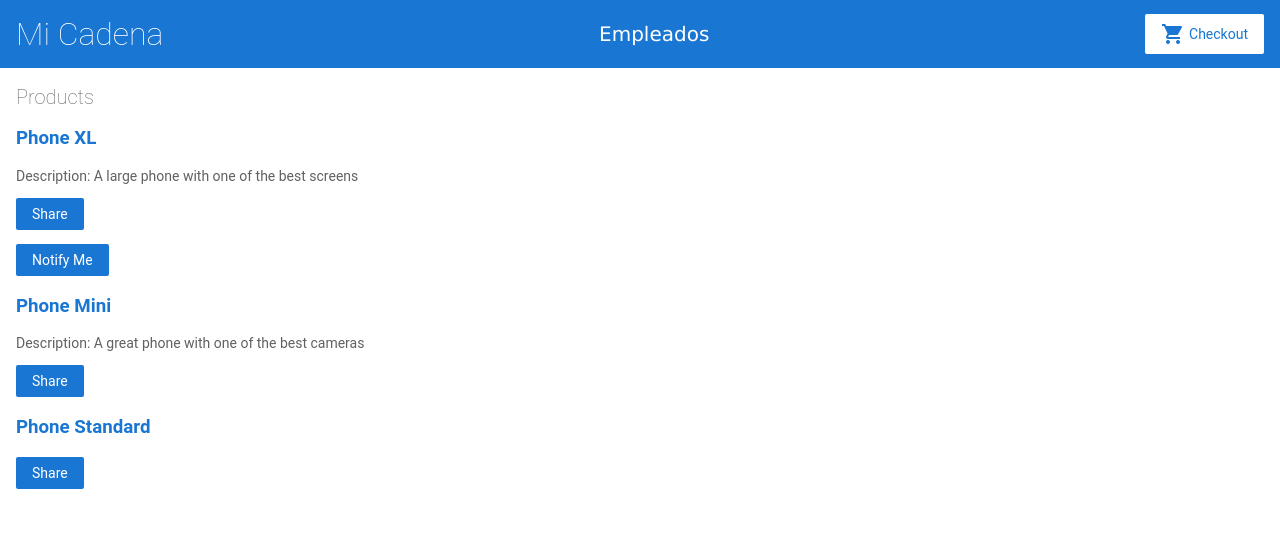
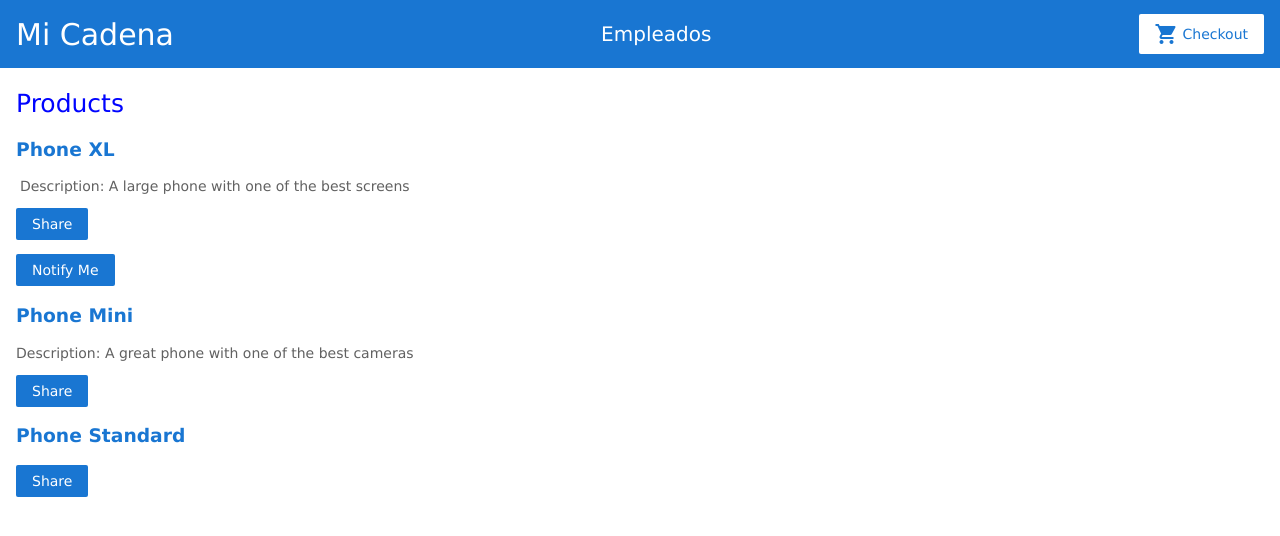
Before and after one commit to Luis4609/angular-godvcg, an Angular app: page / in a window 1280 px wide. Shown: the top 536 px of the page. Built offline with nearby package versions, Linux system fonts and the light colour scheme.

Commit message:
4 files modified

```diff
--- a/src/app/cart/cart.component.css
+++ b/src/app/cart/cart.component.css
@@ -0,0 +1,3 @@
+body{
+  color: lightblue;
+}
--- a/src/app/product-list/product-list.component.css
+++ b/src/app/product-list/product-list.component.css
@@ -1,7 +1,10 @@
+h2{
+  color: rgb(0, 4, 255);
+  text-align: left;
+  font-family: verdana;
+  font-size: 25px;
+}
 
-
-/*
-Copyright Google LLC. All Rights Reserved.
-Use of this source code is governed by an MIT-style license that
-can be found in the LICENSE file at http://angular.io/license
-*/
+p{
+  text-align: center;
+}
--- a/src/app/top-bar/top-bar.component.css
+++ b/src/app/top-bar/top-bar.component.css
@@ -10,6 +10,6 @@ h2{
   font-size: 20px;
 }
 
-p{
-
+body{
+  color: lightblue;
 }
--- a/src/styles.css
+++ b/src/styles.css
@@ -1,7 +1,7 @@
 /* Global Styles */
 
 * {
-  font-family: 'Roboto', Arial, sans-serif;
+  font-family: Verdana, Geneva, Tahoma, sans-serif;
   color: #616161;
   box-sizing: border-box;
   -webkit-font-smoothing: antialiased;
@@ -24,7 +24,7 @@ router-outlet + *  {
 /* Text */
 
 h1 {
-  font-size: 32px;
+  font-size: 30px;
 }
 
 h2 {
@@ -55,7 +55,7 @@ a:hover {
 
 input {
   font-size: 14px;
-  border-radius: 2px;
+  border-radius: 22px;  /*2px para que sea cuadrada */
   padding: 8px;
   margin-bottom: 16px;
   border: 1px solid #BDBDBD;
@@ -136,10 +136,3 @@ app-top-bar h1 {
   border-radius: 2px;
   background-color: #EEEEEE;
 }
-
-
-/*
-Copyright Google LLC. All Rights Reserved.
-Use of this source code is governed by an MIT-style license that
-can be found in the LICENSE file at http://angular.io/license
-*/
```
